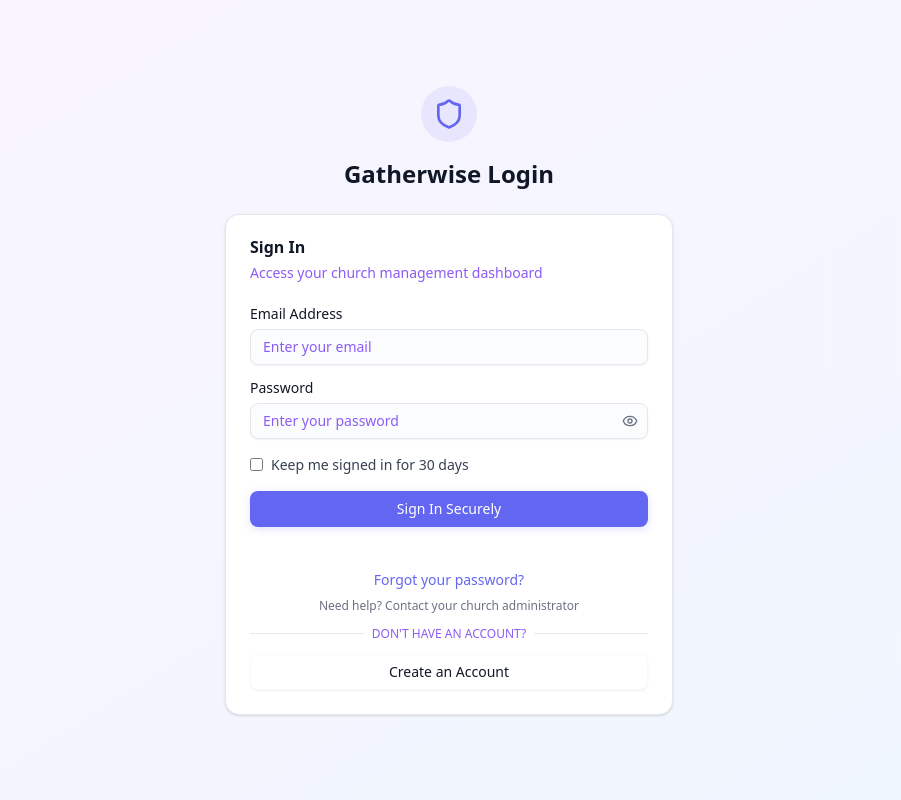
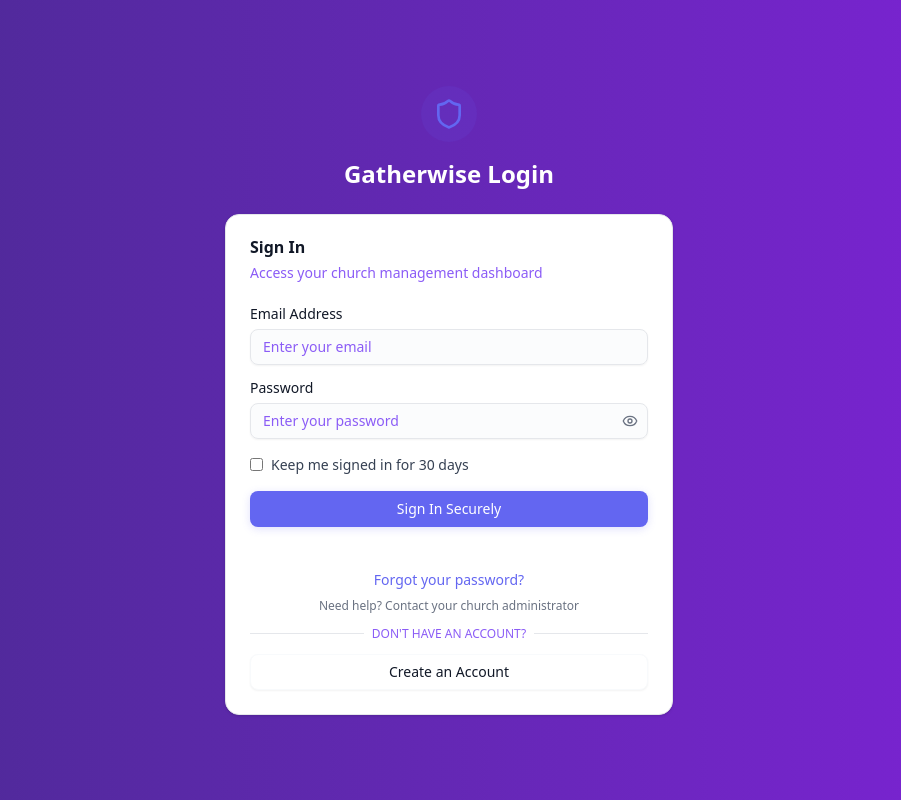
Before and after one commit to coreyinfinitecreations/gatherwise-web-app, a Next.js app: page /login in a window 1280 px wide. Shown: the whole page, without its empty margins (191-1092 px from the left). Built offline with nearby package versions, Linux system fonts and the light colour scheme.

Commit message:
Add animated gradient backgrounds to login and registration pages

```diff
--- a/src/app/globals.css
+++ b/src/app/globals.css
@@ -204,3 +204,26 @@
 .dark .Toastify__progress-bar {
   background: rgba(255, 255, 255, 0.7);
 }
+
+@keyframes gradient-shift {
+  0% {
+    background-position: 0% 50%;
+  }
+  25% {
+    background-position: 30% 50%;
+  }
+  50% {
+    background-position: 100% 50%;
+  }
+  75% {
+    background-position: 70% 50%;
+  }
+  100% {
+    background-position: 0% 50%;
+  }
+}
+
+.animated-gradient {
+  background-size: 400% 200%;
+  animation: gradient-shift 20s ease-in-out infinite;
+}
--- a/src/app/layout.tsx
+++ b/src/app/layout.tsx
@@ -33,7 +33,7 @@ export default function RootLayout({
   return (
     <html lang="en" suppressHydrationWarning>
       <body
-        className={`${geistSans.variable} ${geistMono.variable} antialiased bg-gradient-to-br from-slate-50 to-slate-100`}
+        className={`${geistSans.variable} ${geistMono.variable} antialiased bg-gradient-to-r from-blue-950 via-blue-900 via-30% via-purple-600 via-45% via-blue-900 via-60% to-indigo-950 animated-gradient`}
       >
         <QueryProvider>
           <AuthProvider>
--- a/src/app/login/page.tsx
+++ b/src/app/login/page.tsx
@@ -244,7 +244,7 @@ function LoginPageContent() {
   );
 
   return (
-    <div className="min-h-screen bg-gradient-to-br from-purple-50 to-blue-50 flex items-center justify-center p-4">
+    <div className="min-h-screen bg-gradient-to-r from-blue-950 via-blue-900 via-30% via-purple-600 via-45% via-blue-900 via-60% to-indigo-950 animated-gradient flex items-center justify-center p-4">
       <div className="w-full max-w-md space-y-6">
         {/* Header */}
         <div className="text-center">
@@ -253,7 +253,7 @@ function LoginPageContent() {
               <Shield className="h-8 w-8 text-primary" />
             </div>
           </div>
-          <h1 className="text-2xl font-bold text-gray-900">Gatherwise Login</h1>
+          <h1 className="text-2xl font-bold text-white">Gatherwise Login</h1>
         </div>
         {/* Conditional Passkey Login - Only shows if passkeys are available */}
         <ConditionalPasskeyLogin
--- a/src/app/register/page.tsx
+++ b/src/app/register/page.tsx
@@ -217,7 +217,7 @@ export default function RegisterPage() {
   };
 
   return (
-    <div className="min-h-screen flex items-center justify-center bg-gradient-to-br from-purple-50 to-blue-50 p-4">
+    <div className="min-h-screen flex items-center justify-center bg-gradient-to-r from-blue-950 via-blue-900 via-30% via-purple-600 via-45% via-blue-900 via-60% to-indigo-950 animated-gradient p-4">
       <Card className="w-full max-w-2xl">
         <CardHeader>
           <CardTitle className="text-2xl">
```
